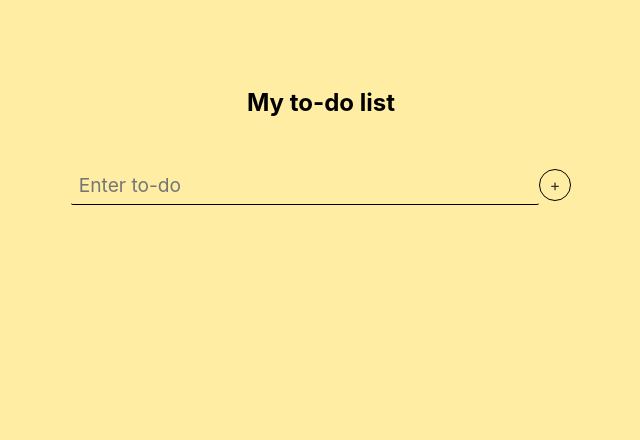
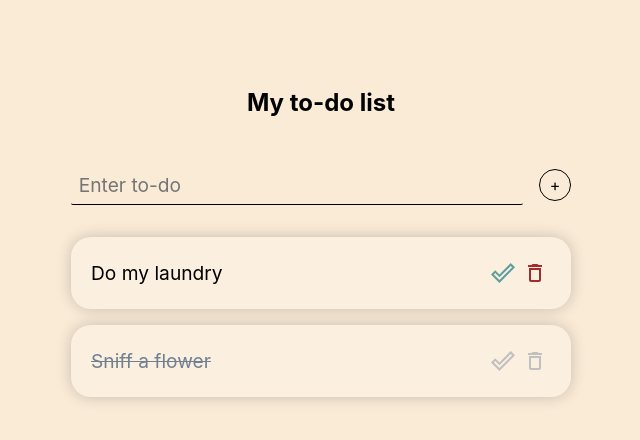
Before and after one commit to snipcart/svelte-to-do-app, a Svelte app: page / in a window 1280 px wide. Shown: the top 440 px of the page, without its empty margins (319-959 px from the left). Built offline with nearby package versions, Linux system fonts and the light colour scheme.

Commit message:
Fine tune styles

```diff
--- a/public/global.css
+++ b/public/global.css
@@ -50,24 +50,9 @@ textarea {
   border-radius: 2px;
 }
 
-input:disabled {
-  color: #ccc;
+button {
+  background-color: transparent;
+  outline: none;
+  border: none;
+  cursor: pointer;
 }
-
-button {
-  color: #333;
-  background-color: #f4f4f4;
-  outline: none;
-}
-
-button:disabled {
-  color: #999;
-}
-
-button:not(:disabled):active {
-  background-color: #ddd;
-}
-
-button:focus {
-  border-color: #666;
-}
--- a/src/App.svelte
+++ b/src/App.svelte
@@ -2,7 +2,16 @@
   import Icon from "./Icon.svelte";
 
   let newItem = "";
-  let todoList = [];
+  let todoList = [
+    {
+      task: "Do my laundry",
+      completed: false,
+    },
+    {
+      task: "Sniff a flower",
+      completed: true,
+    },
+  ];
 
   function addTodo() {
     if (newItem !== "") {
@@ -33,23 +42,24 @@
   </form>
 
   <!-- To-dos -->
+  <div class="todos">
     {#each todoList as item, index}
       <div class="todo" class:completed={item.completed}>
         <span class="todo__text">{item.task}</span>
-
-      <div class="icons">
+        <div class="todo__buttons">
           <button
-          class="icon__button"
+            class="complete"
             on:click={() => (item.completed = !item.completed)}
           >
             <Icon name="check-mark" />
           </button>
-        <button class="icon__button" on:click={() => removeFromList(index)}>
+          <button class="delete" on:click={() => removeFromList(index)}>
             <Icon name="delete" />
           </button>
         </div>
       </div>
     {/each}
+  </div>
 </main>
 
 <style>
@@ -60,7 +70,7 @@
     min-height: 100%;
     padding: 5vmin;
     box-sizing: border-box;
-    background: #ffeda4;
+    background: antiquewhite;
   }
   h1 {
     text-align: center;
@@ -73,6 +83,7 @@
     max-width: 500px;
     display: flex;
     align-items: center;
+    margin-bottom: 1rem;
   }
 
   input {
@@ -95,6 +106,7 @@
     border: 1px solid black;
     border-radius: 100%;
     flex-shrink: 0;
+    margin-left: 1rem;
   }
 
   button.add-todo span {
@@ -103,47 +115,55 @@
     justify-content: center;
     line-height: 0;
   }
+
+  .todos {
+    width: 100%;
+    max-width: 500px;
+  }
   .todo {
     display: flex;
     padding: 20px;
     border-radius: 20px;
     box-shadow: 0 0 15px rgb(0 0 0 / 20%);
     background-color: hsla(0, 0%, 100%, 0.2);
-    -webkit-backdrop-filter: blur(25px);
-    backdrop-filter: blur(25px);
-    width: inherit;
-    margin-top: 15px;
+    margin-top: 1rem;
     font-size: 1.2rem;
     justify-content: space-between;
     align-items: center;
   }
-  .todos__button {
-    background-color: inherit;
-    border: none;
-    box-shadow: none;
-    font-size: 1.2rem;
-    cursor: pointer;
-  }
-  .icon__button {
-    background-color: transparent;
-    border: none;
-    box-shadow: none;
-    font-size: 1.2rem;
-    cursor: pointer;
-    color: rgba(0, 0, 0, 0.54);
-  }
-  .icon {
-    background: rgba(0, 0, 0, 0.54);
+
+  .todo__buttons {
+    display: flex;
+    align-items: center;
+    margin-left: 1rem;
   }
 
-  .icon__button {
-    width: 24px;
-    height: 24px;
-    padding: 0;
+  .todo button {
+    width: 32px;
+    height: 32px;
+    padding: 4px;
     margin: 0;
+    flex-shrink: 0;
   }
 
   .todo.completed {
+    color: slategray;
+  }
+  .todo.completed .todo__text {
     text-decoration: line-through;
   }
+  .todo.completed button {
+    color: silver;
+  }
+
+  button.delete,
+  button.delete:hover {
+    color: brown;
+    transition: color 100ms ease-out;
+  }
+  button.complete,
+  button.complete:hover {
+    color: cadetblue;
+    transition: color 100ms ease-out;
+  }
 </style>
--- a/src/Icon.svelte
+++ b/src/Icon.svelte
@@ -3,11 +3,11 @@
   const icons = [
     {
       name: "check-mark",
-      path: '<path d="M19.77 4.93l1.4 1.4L8.43 19.07l-5.6-5.6 1.4-1.4 4.2 4.2L19.77 4.93m0-2.83L8.43 13.44l-4.2-4.2L0 13.47l8.43 8.43L24 6.33 19.77 2.1z"></path>',
+      path: '<path d="M19.77 4.93l1.4 1.4L8.43 19.07l-5.6-5.6 1.4-1.4 4.2 4.2L19.77 4.93m0-2.83L8.43 13.44l-4.2-4.2L0 13.47l8.43 8.43L24 6.33 19.77 2.1z" fill="currentColor"></path>',
     },
     {
       name: "delete",
-      path: '<path d="M6 19c0 1.1.9 2 2 2h8c1.1 0 2-.9 2-2V7H6v12zM8 9h8v10H8V9zm7.5-5l-1-1h-5l-1 1H5v2h14V4h-3.5z"></path>',
+      path: '<path d="M6 19c0 1.1.9 2 2 2h8c1.1 0 2-.9 2-2V7H6v12zM8 9h8v10H8V9zm7.5-5l-1-1h-5l-1 1H5v2h14V4h-3.5z" fill="currentColor"></path>',
     },
   ];
   let icon = icons.find((item) => item.name === name);
```
Lines whose indentation alone changed are shown as unchanged.
